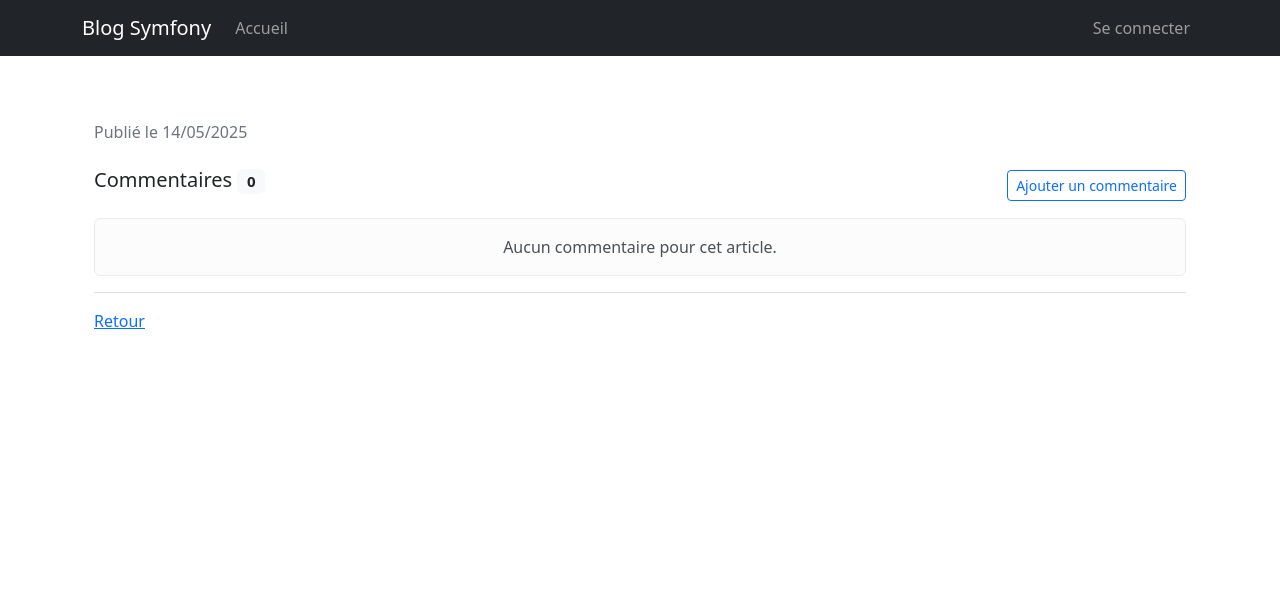
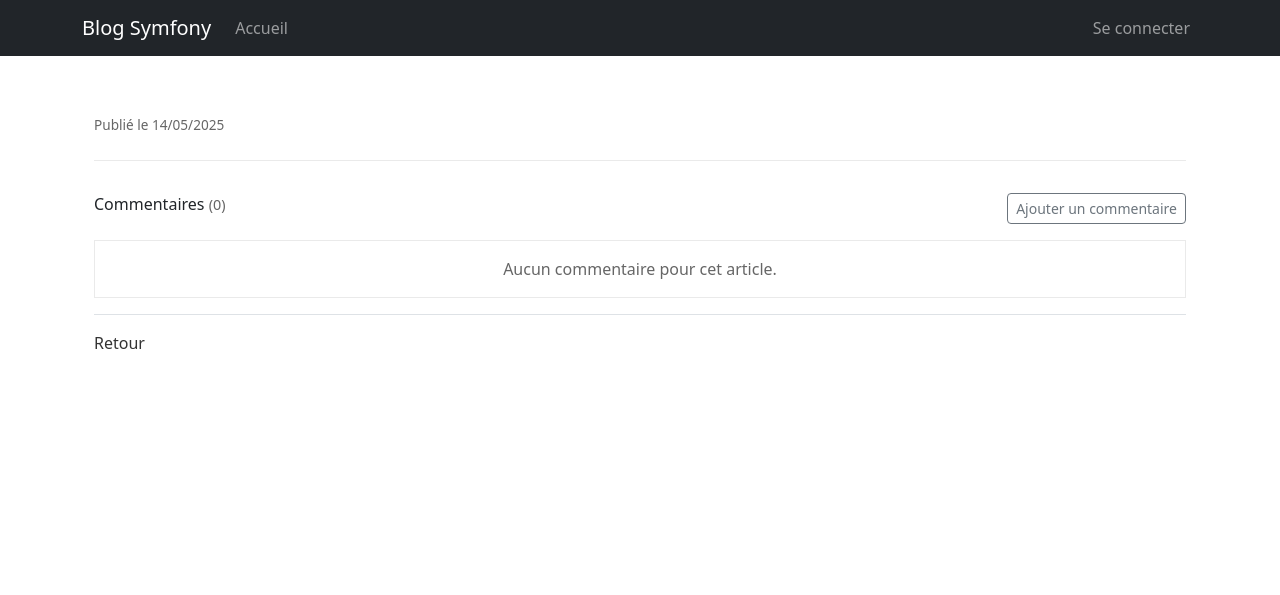
Before and after one commit to TECHLAB-ETECH-MAI-2025/BLOG-Tonny, a Symfony app: template templates/article/show.html.twig in a window 1280 px wide. Shown: the top 595 px of the page. Run offline with Twig, Linux system fonts and the light colour scheme; the template is opened without the code that fills it, so the values that code supplies are empty; some libraries are stand-ins or nearby versions.

Commit message:
update style

```diff
--- a/templates/article/show.html.twig
+++ b/templates/article/show.html.twig
@@ -2,16 +2,65 @@
 
 {% block title %}{{ article.title }}{% endblock %}
 
+{% block stylesheets %}
+    {{ parent() }}
+    <style>
+        .article-header {
+            border-bottom: 1px solid #eaeaea;
+            margin-bottom: 2rem;
+            padding-bottom: 1rem;
+        }
+        .category-badge {
+            font-size: 0.8rem;
+            margin-right: 0.5rem;
+            color: #666;
+        }
+        .article-content {
+            line-height: 1.6;
+        }
+        .comment-card {
+            border: 1px solid #eaeaea;
+            border-radius: 0;
+            margin-bottom: 1rem;
+        }
+        .comment-author {
+            font-weight: 500;
+        }
+        .comment-date {
+            color: #666;
+            font-size: 0.85rem;
+        }
+        .comment-count {
+            color: #666;
+            font-size: 0.9rem;
+        }
+        .no-comments {
+            text-align: center;
+            color: #666;
+            border: 1px solid #eaeaea;
+            padding: 1rem;
+        }
+        .modal-content {
+            border-radius: 0;
+            border: 1px solid #eaeaea;
+        }
+        .back-link {
+            color: #333;
+            text-decoration: none;
+        }
+    </style>
+{% endblock %}
+
 {% block body %}
 <article class="container py-4">
-    <header class="mb-4">
-        <h1 class="mb-3">{{ article.title }}</h1>
-        <div class="text-secondary mb-3">
-            <span>Publié le {{ article.createdAt|date("d/m/Y") }}</span>
+    <header class="article-header">
+        <h1 class="mb-2">{{ article.title }}</h1>
+        <div class="mb-2">
+            <span class="comment-date">Publié le {{ article.createdAt|date("d/m/Y") }}</span>
         </div>
-        <div class="categories mb-3">
+        <div class="mb-2">
             {% for category in article.categories %}
-                <span class="badge bg-green text-dark me-1">{{ category.name }}</span>
+                <span class="category-badge">{{ category.name }}</span>
             {% endfor %}
         </div>
     </header>
@@ -22,8 +71,8 @@
 
     <section class="comments my-4">
         <div class="d-flex justify-content-between align-items-center mb-3">
-            <h2 class="h5">Commentaires <span class="badge bg-light text-dark">{{ article.comments|length }}</span></h2>
-            <button type="button" class="btn btn-sm btn-outline-primary" data-bs-toggle="modal" data-bs-target="#commentModal">
+            <h2 class="h6">Commentaires <span class="comment-count">({{ article.comments|length }})</span></h2>
+            <button type="button" class="btn btn-sm btn-outline-secondary" data-bs-toggle="modal" data-bs-target="#commentModal">
                 Ajouter un commentaire
             </button>
         </div>
@@ -31,11 +80,11 @@
         {% if article.comments|length > 0 %}
             <div class="comments-list">
                 {% for comment in article.comments %}
-                    <div class="card mb-3">
-                        <div class="card-body p-3">
+                    <div class="comment-card">
+                        <div class="p-3">
                             <div class="d-flex justify-content-between align-items-center mb-2">
-                                <h5 class="h6 mb-0">{{ comment.author }}</h5>
-                                <small class="text-muted">{{ comment.createdAt|date("d/m/Y") }}</small>
+                                <span class="comment-author">{{ comment.author }}</span>
+                                <span class="comment-date">{{ comment.createdAt|date("d/m/Y") }}</span>
                             </div>
                             <p class="mb-0">{{ comment.content }}</p>
                         </div>
@@ -43,12 +92,12 @@
                 {% endfor %}
             </div>
         {% else %}
-            <div class="alert alert-light text-center py-3">
+            <div class="no-comments">
                 <p class="mb-0">Aucun commentaire pour cet article.</p>
             </div>
         {% endif %}
-        <div class="d-flex justify-content-between border-top pt-3">
-            <a href="#" onclick="window.history.back(); return false;">Retour</a>
+        <div class="d-flex justify-content-between border-top pt-3 mt-3">
+            <a href="#" onclick="window.history.back(); return false;" class="back-link">Retour</a>
         </div>
     </section>
 </article>
@@ -73,7 +122,7 @@
                     <input type="hidden" name="article_id" value="{{ article.id }}">
                     <div class="text-end">
                         <button type="button" class="btn btn-sm btn-outline-secondary me-2" data-bs-dismiss="modal">Annuler</button>
-                        <button type="submit" class="btn btn-sm btn-primary">
+                        <button type="submit" class="btn btn-sm btn-secondary">
                             Publier
                         </button>
                     </div>
```
